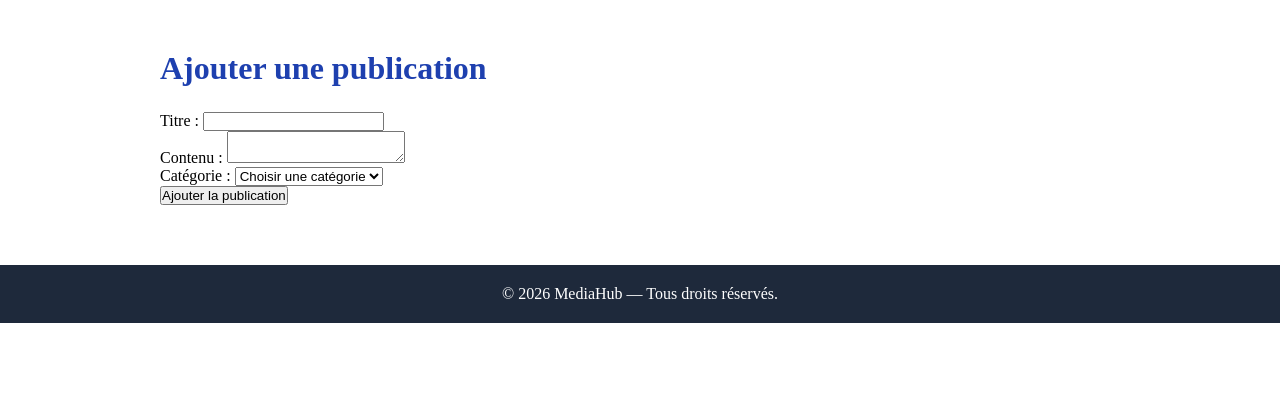
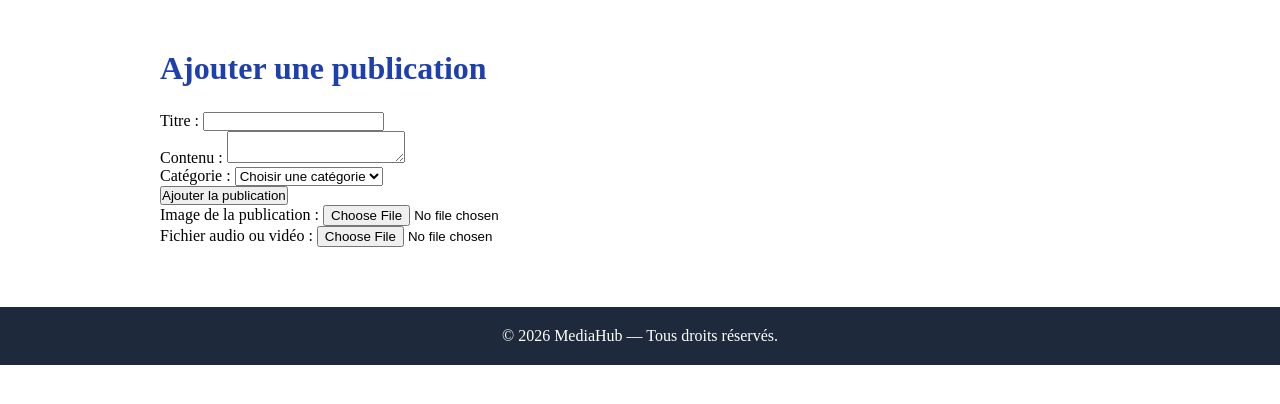
Before and after one commit to jlassiahmed441-lgtm/mediahub, a Laravel app: page /contenus/create in a window 1280 px wide. Shown: the part 59-463 px from the top of the page. Run offline with Laravel 12, Linux system fonts and the light colour scheme; the visitor is signed in with stand-in values (Sample User, id 1); data comes from the database, SQL or seed files in the repository.

Commit message:
Ajout de la gestion des médias aux publications

```diff
--- a/app/Http/Controllers/ContenuController.php
+++ b/app/Http/Controllers/ContenuController.php
@@ -7,6 +7,7 @@ use App\Models\Categorie;
 use App\Http\Requests\StorePublicationRequest;
 use App\Http\Requests\UpdatePublicationRequest;
 use App\Models\User;
+use Illuminate\Support\Facades\Storage;
 
 class ContenuController extends Controller
 {
@@ -47,8 +48,28 @@ public function store(StorePublicationRequest $request)
 {
     $donnees = $request->validated();
 
-   // Associer la publication à l'utilisateur connecté
+    // Associer la publication à l'utilisateur connecté
     $donnees['user_id'] = auth()->id();
+
+    // Enregistrer l'image
+    if ($request->hasFile('image')) {
+        $donnees['image'] = $request->file('image')
+            ->store('publications', 'public');
+    }
+
+    // Enregistrer le fichier audio ou vidéo
+    if ($request->hasFile('fichier_media')) {
+        $fichier = $request->file('fichier_media');
+
+        $donnees['fichier_media'] = $fichier
+            ->store('medias', 'public');
+
+        // Déterminer le type du média
+        $donnees['type_media'] =
+            str_starts_with($fichier->getMimeType(), 'audio')
+                ? 'audio'
+                : 'video';
+    }
 
     $publication = Publication::create($donnees);
 
@@ -72,7 +93,39 @@ public function store(StorePublicationRequest $request)
 public function update(UpdatePublicationRequest $request, Publication $contenu)
 {
     $this->authorize('update', $contenu);
-    $contenu->update($request->validated());
+
+    $donnees = $request->validated();
+
+    // Remplacer l'image si une nouvelle image est envoyée
+    if ($request->hasFile('image')) {
+
+        if ($contenu->image) {
+            Storage::disk('public')->delete($contenu->image);
+        }
+
+        $donnees['image'] = $request->file('image')
+            ->store('publications', 'public');
+    }
+
+    // Remplacer le fichier audio ou vidéo
+    if ($request->hasFile('fichier_media')) {
+
+        if ($contenu->fichier_media) {
+            Storage::disk('public')->delete($contenu->fichier_media);
+        }
+
+        $fichier = $request->file('fichier_media');
+
+        $donnees['fichier_media'] = $fichier
+            ->store('medias', 'public');
+
+        $donnees['type_media'] =
+            str_starts_with($fichier->getMimeType(), 'audio')
+                ? 'audio'
+                : 'video';
+    }
+
+    $contenu->update($donnees);
 
     return redirect()
         ->route('contenus.show', $contenu)
--- a/app/Http/Controllers/Controller.php
+++ b/app/Http/Controllers/Controller.php
@@ -2,7 +2,9 @@
 
 namespace App\Http\Controllers;
 
+use Illuminate\Foundation\Auth\Access\AuthorizesRequests;
+
 abstract class Controller
 {
-    //
+    use AuthorizesRequests;
 }
--- a/app/Http/Requests/StorePublicationRequest.php
+++ b/app/Http/Requests/StorePublicationRequest.php
@@ -17,8 +17,14 @@ class StorePublicationRequest extends FormRequest
         'titre' => 'required|string|max:255',
         'contenu' => 'required|string|min:20',
         'categorie_id' => 'required|exists:categories,id',
+
+        'image' => 'nullable|file|image|max:2048',
+
+        'fichier_media' => 'nullable|file|mimes:mp3,mp4,wav|max:20480',
     ];
       }
+
+
 
     public function messages(): array
     {
--- a/app/Http/Requests/UpdatePublicationRequest.php
+++ b/app/Http/Requests/UpdatePublicationRequest.php
@@ -17,6 +17,10 @@ class UpdatePublicationRequest extends FormRequest
         'titre' => 'required|string|max:255',
         'contenu' => 'required|string|min:20',
         'categorie_id' => 'required|exists:categories,id',
+
+        'image' => 'nullable|file|image|max:2048',
+
+        'fichier_media' => 'nullable|file|mimes:mp3,mp4,wav|max:20480',
     ];
 }
 
--- a/bootstrap/app.php
+++ b/bootstrap/app.php
@@ -11,7 +11,7 @@ return Application::configure(basePath: dirname(__DIR__))
         health: '/up',
     )
     ->withMiddleware(function (Middleware $middleware): void {
-        //
+    $middleware->redirectGuestsTo('/connexion');
     })
     ->withExceptions(function (Exceptions $exceptions): void {
         //
--- a/resources/views/categories/edit.blade.php
+++ b/resources/views/categories/edit.blade.php
@@ -36,9 +36,7 @@
         <span class="erreur-champ">{{ $message }}</span>
     @enderror
 </div>
-
-
-        <button type="submit">Enregistrer les modifications</button>
     </form>
+    <button type="submit">Enregistrer les modifications</button>
 
 @endsection
--- a/resources/views/contenus/create.blade.php
+++ b/resources/views/contenus/create.blade.php
@@ -7,7 +7,7 @@
 
     <h1>Ajouter une publication</h1>
 
-    <form action="{{ route('contenus.store') }}" method="POST">
+    <form action="{{ route('contenus.store') }}" method="POST" enctype="multipart/form-data">
 
         @csrf
 
@@ -50,6 +50,24 @@
         </div>
 
         <button type="submit">Ajouter la publication</button>
+        <div>
+    <label for="image">Image de la publication :</label>
+    <input type="file" name="image" id="image" accept="image/*">
+
+    @error('image')
+        <span class="erreur-champ">{{ $message }}</span>
+    @enderror
+</div>
+
+<div>
+    <label for="fichier_media">Fichier audio ou vidéo :</label>
+    <input type="file" name="fichier_media" id="fichier_media"
+           accept="audio/*,video/*">
+
+    @error('fichier_media')
+        <span class="erreur-champ">{{ $message }}</span>
+    @enderror
+</div>
 
     </form>
 
```
Also changed, not shown: app/Models/Publication.php (+24 -4 lines), resources/views/contenus/edit.blade.php (+32 -1 lines), resources/views/contenus/index.blade.php (+26 -0 lines), resources/views/contenus/show.blade.php (+29 -0 lines), database/migrations/2026_11_27_194208_add_fichiers_to_publications_table.php (added). Lines whose indentation alone changed are shown as unchanged.
